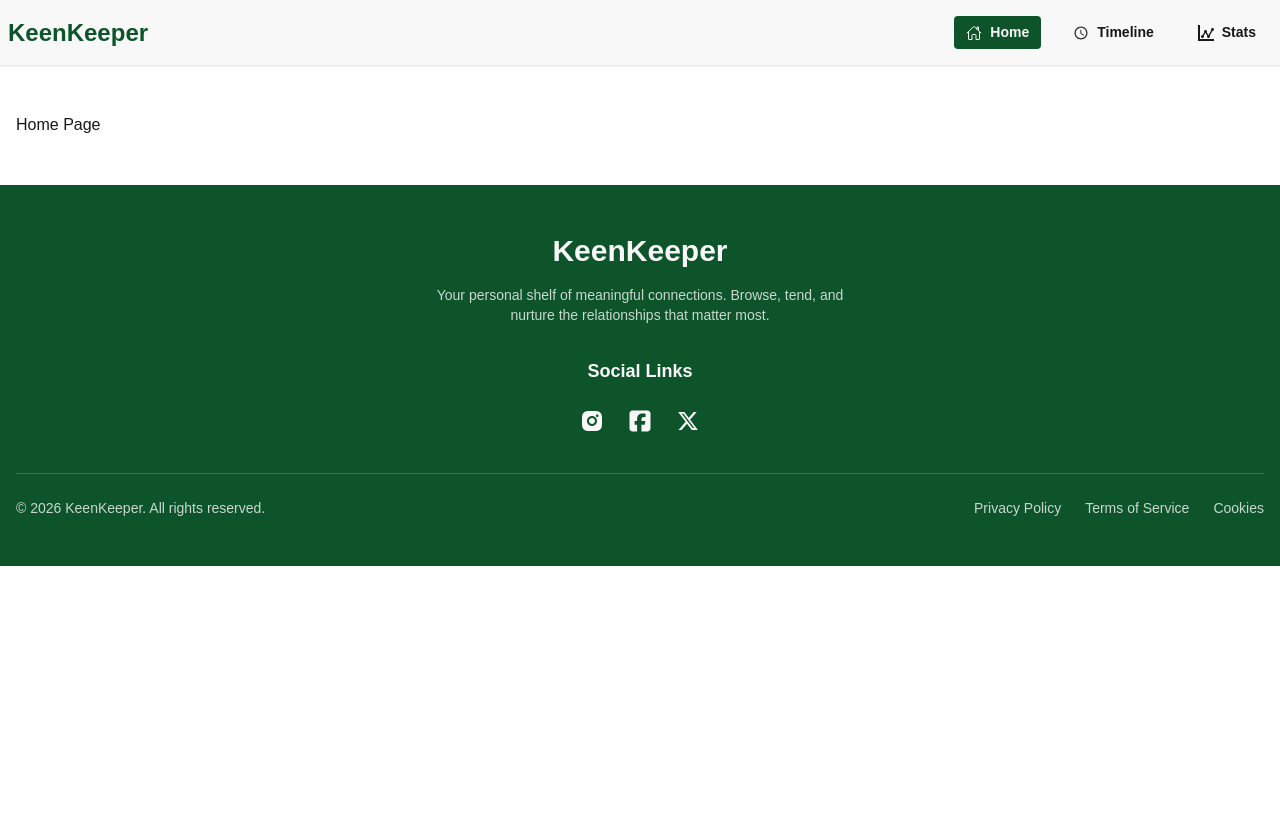
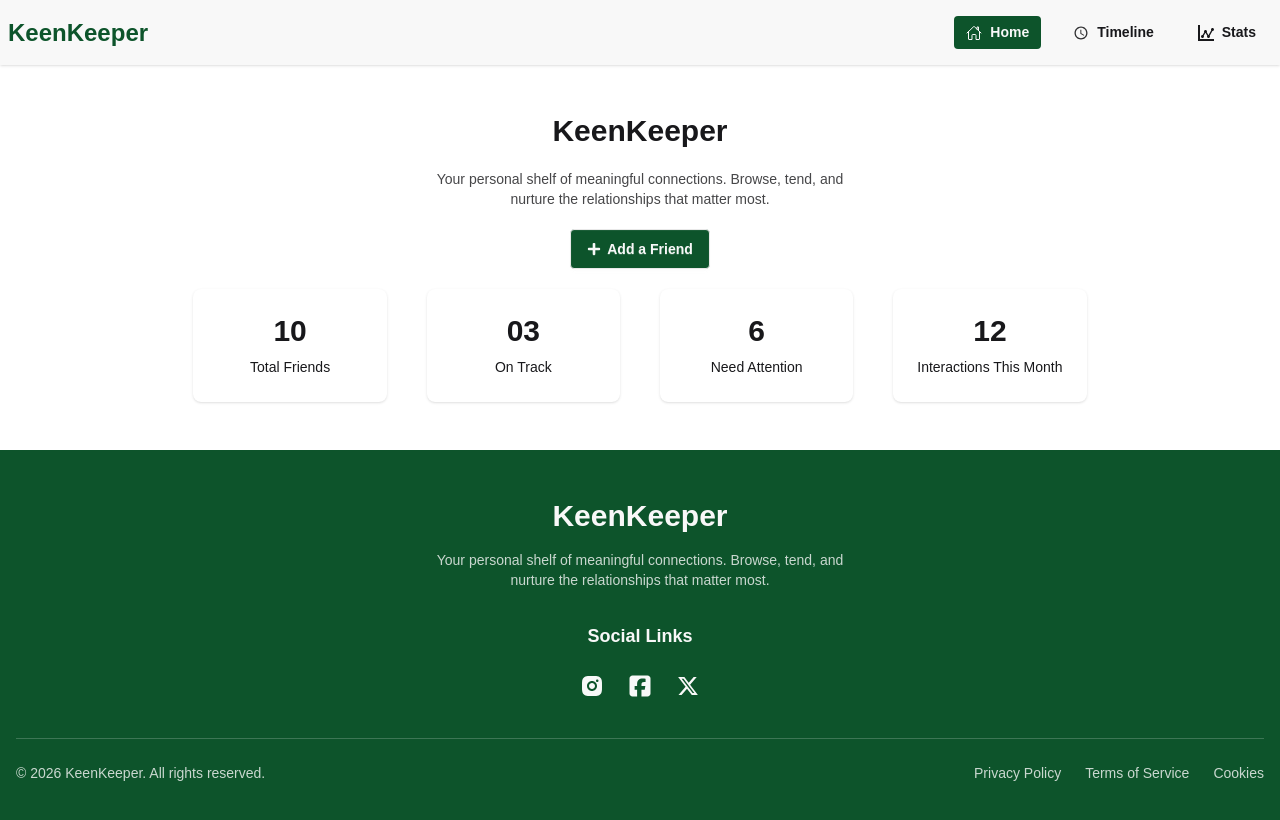
Before and after one commit to CoderRuhulAmin/PH-B13-A07, a React (Vite) app: page / in a window 1280 px wide. Shown: the top 820 px of the page. Built offline with nearby package versions, Linux system fonts and the light colour scheme.

Commit message:
Static Banner Section is completed.

```diff
--- /dev/null
+++ b/src/components/Banner.jsx
@@ -0,0 +1,41 @@
+import React from 'react';
+import { FaPlus } from 'react-icons/fa';
+
+const Banner = () => {
+    return (
+        <div className="flex flex-col items-center text-center space-y-5">
+
+            <h2 className="text-3xl font-bold">KeenKeeper</h2>
+            <p className="max-w-md text-sm opacity-80">Your personal shelf of meaningful connections. Browse, tend, and nurture the relationships that matter most.</p>
+            <button className='btn bg-green-900 text-base-200'><FaPlus /> Add a Friend</button>
+            <div className='grid grid-cols-4 gap-10'>
+                <div className="card bg-base-100 shadow-sm">
+                    <div className="card-body">
+                        <h2 className="text-3xl font-bold">10</h2>
+                        <p>Total Friends</p>
+                    </div>
+                </div>
+                <div className="card bg-base-100 shadow-sm">
+                    <div className="card-body">
+                        <h2 className="text-3xl font-bold">03</h2>
+                        <p>On Track</p>
+                    </div>
+                </div>
+                <div className="card bg-base-100 shadow-sm">
+                    <div className="card-body">
+                        <h2 className="text-3xl font-bold">6</h2>
+                        <p>Need Attention</p>
+                    </div>
+                </div>
+                <div className="card bg-base-100 shadow-sm">
+                    <div className="card-body">
+                        <h2 className="text-3xl font-bold">12</h2>
+                        <p>Interactions This Month</p>
+                    </div>
+                </div>
+            </div>
+        </div>
+    );
+};
+
+export default Banner;
--- a/src/layouts/frontend/Home.jsx
+++ b/src/layouts/frontend/Home.jsx
@@ -1,7 +1,7 @@
 import React from 'react';
 import { Outlet } from 'react-router';
-import Navbar from '../../assets/components/Navbar';
-import Footer from '../../assets/components/Footer';
+import Navbar from '../../components/Navbar';
+import Footer from '../../components/Footer';
 
 const Home = () => {
     return (
--- a/src/pages/ErrorPage.jsx
+++ b/src/pages/ErrorPage.jsx
@@ -1,7 +1,7 @@
 import React from 'react';
 import { useNavigate } from 'react-router';
-import Navbar from '../assets/components/Navbar';
-import Footer from '../assets/components/Footer';
+import Navbar from '../components/Navbar';
+import Footer from '../components/Footer';
 
 
 const ErrorPage = ({status = "404", message = "Page Not Found"}) => {
--- a/src/pages/HomePage.jsx
+++ b/src/pages/HomePage.jsx
@@ -1,9 +1,10 @@
 import React from 'react';
+import Banner from '../components/Banner';
 
 const HomePage = () => {
     return (
         <div>
-            Home Page
+            <Banner />
         </div>
     );
 };
--- a/src/pages/Stats.jsx
+++ b/src/pages/Stats.jsx
@@ -1,6 +1,4 @@
 import React from 'react';
-import Navbar from '../assets/components/Navbar';
-import Footer from '../assets/components/Footer';
 
 const Stats = () => {
     return (
--- a/src/pages/TimeLine.jsx
+++ b/src/pages/TimeLine.jsx
@@ -1,6 +1,4 @@
 import React from 'react';
-import Navbar from '../assets/components/Navbar';
-import Footer from '../assets/components/Footer';
 
 const TimeLine = () => {
     return (
```
Also changed, not shown: src/components/Footer.jsx (renamed from src/assets/components/Footer.jsx), src/components/Navbar.jsx (renamed from src/assets/components/Navbar.jsx).
